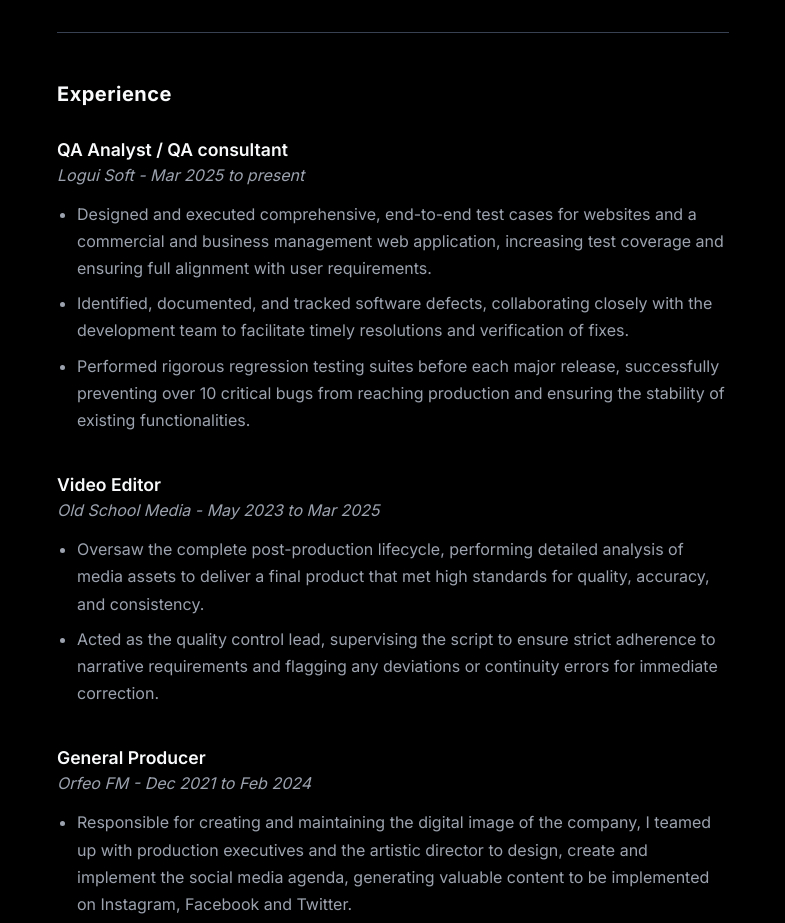
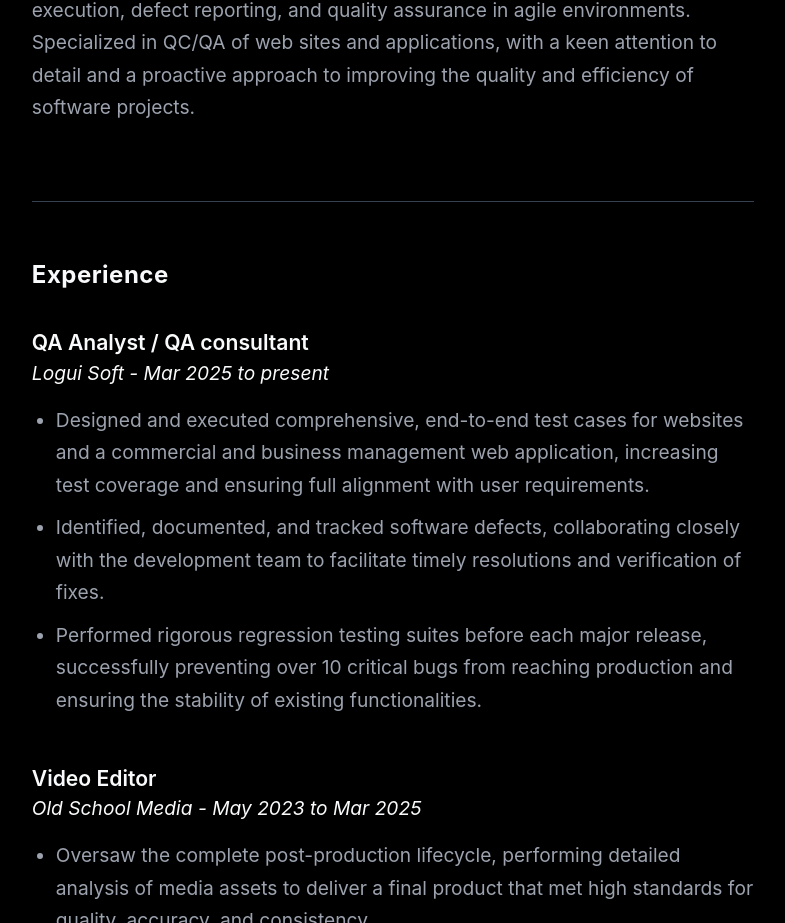
Before and after one commit to tomyobregon35/tomasobregon.github.io, a plain HTML site: page index.html in a window 1280 px wide. Shown: the part 692-1615 px from the top of the page, without its empty margins (247-1032 px from the left). Drawn offline with nearby package versions, Linux system fonts and the light colour scheme.

Commit message:
perf: switch to system font stack for better load performance
- Remove render-blocking Google Fonts (Inter) to improve Lighthouse score.
- Update CSS font-family to use native system fonts.
- Increase base `font-size` to 120% to maintain legibility.
- Adjust container `max-width` to 780px to compensate for narrower font width.

```diff
--- a/index.html
+++ b/index.html
@@ -7,10 +7,6 @@
     <meta name="description" content="Portfolio of Tomás Obregón, ISTQB-certified QA Analyst specializing in manual and functional testing for modern web applications.">
     <meta name="author" content="Tomás Santiago Obregón">
     <link rel="icon" type="image/x-icon" sizes="32x32" href="images/icon_t.svg">
-
-    <link rel="preconnect" href="https://fonts.googleapis.com">
-    <link rel="preconnect" href="https://fonts.gstatic.com" crossorigin>
-    <link href="https://fonts.googleapis.com/css2?family=Inter:wght@400;600;700&display=swap" rel="stylesheet">
 
     <link rel="stylesheet" href="style.css">
 
--- a/style.css
+++ b/style.css
@@ -1,3 +1,7 @@
+html {
+    font-size: 120%;
+}
+
 :root {
     /* Light Mode Variables */
     --bg-color: #ffffff;
@@ -27,7 +31,7 @@ html[data-theme='dark'] {
 }
 
 body {
-    font-family: 'Inter', sans-serif;
+    font-family: -apple-system, BlinkMacSystemFont, "Segoe UI", Roboto, Helvetica, Arial, sans-serif, "Apple Color Emoji", "Segoe UI Emoji", "Segoe UI Symbol";
     background-color: var(--bg-color);
     color: var(--text-primary);
     line-height: 1.7;
@@ -35,7 +39,7 @@ body {
 }
 
 .container {
-    max-width: 720px;
+    max-width: 780px;
     margin: 0 auto;
     padding: 2rem 1.5rem 4rem;
 }
@@ -81,7 +85,7 @@ h2 { font-size: 1.25rem; font-weight: 700; color: var(--text-primary); margin-bo
 
 .job-company-date {
     font-style: italic;
-    color: var(--text-secondary);
+    color: var(--text-primary);
     margin-bottom: 0.75rem;
 }
 
```
